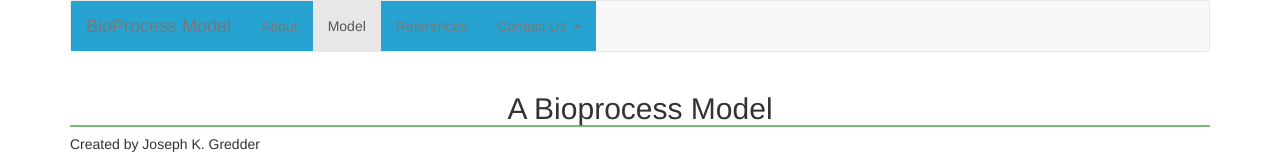
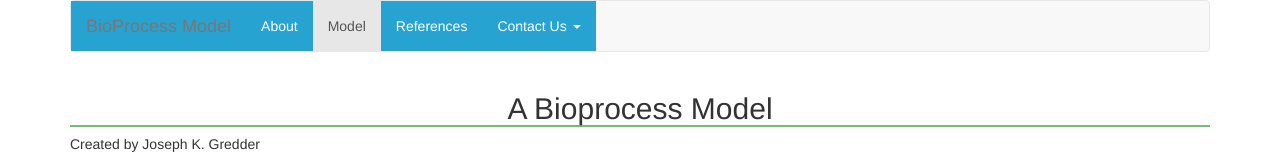
Before and after one commit to jkgredde/jkgredde.github.io, a plain HTML site: page index.html in a window 1280 px wide. Shown: the top 160 px of the page. Drawn offline with nearby package versions, Linux system fonts and the light colour scheme.

Commit message:
Update FermModelStyle.css

```diff
--- a/FermModelStyle.css
+++ b/FermModelStyle.css
@@ -28,7 +28,7 @@ body {
  background-color: rgb(39,163,209);
  color: white;
 }
-.nav.navbar-nav li{
+.nav.navbar-nav li a{
 
  background-color: rgb(39,163,209);
  color: white;
```
